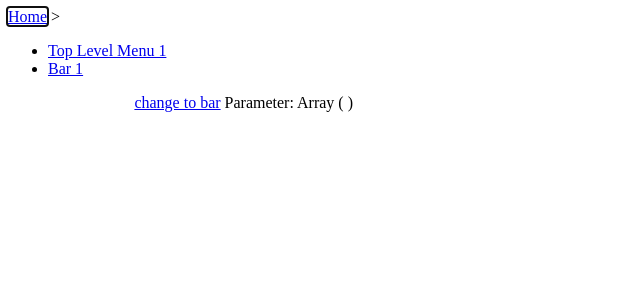
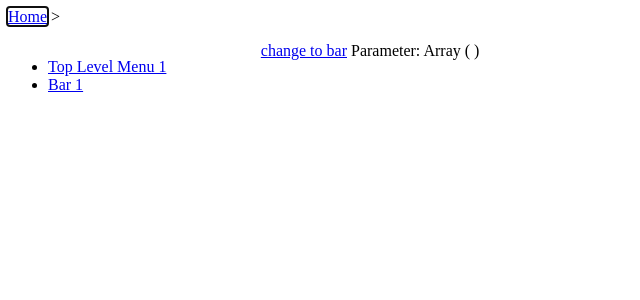
Before and after one commit to bkinsey808/bkjs, a PHP site: page / in a window 1280 px wide. Shown: the top 300 px of the page, without its empty margins (0-640 px from the left). Run offline with PHP 8.4, Linux system fonts and the light colour scheme; some libraries are stand-ins or nearby versions.

Commit message:
css identifier fix

```diff
--- a/css/bkjs.css
+++ b/css/bkjs.css
@@ -16,14 +16,14 @@
   You should have received a copy of the GNU Affero General Public License
   along with this program.  If not, see <http://www.gnu.org/licenses/>.
 */
-#sidebar {
+#sidenav {
   float: left;
-  width: 10%;
+  width: 20%;
 }
 
 #view {
   float: right;
-  width: 90%;
+  width: 80%;
 }
 
 #breadcrumb ul {
--- a/js/bkjs.js
+++ b/js/bkjs.js
@@ -47,7 +47,7 @@
 window.onpushstate = detect_href_change;
 
 
-function  detect_href_change ( event ) {
+function detect_href_change ( event ) {
   if (window.location.href != this.previous_href) {
     nav.previous_href = window.location.href;
     nav.my_change();
```
